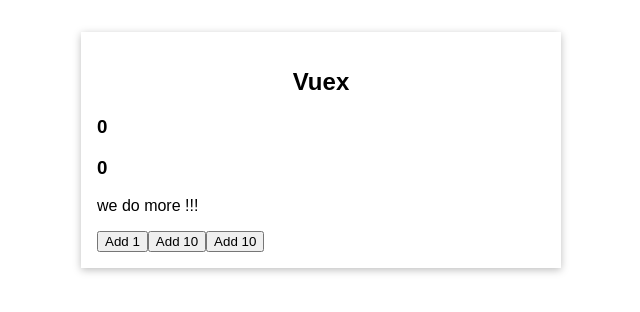
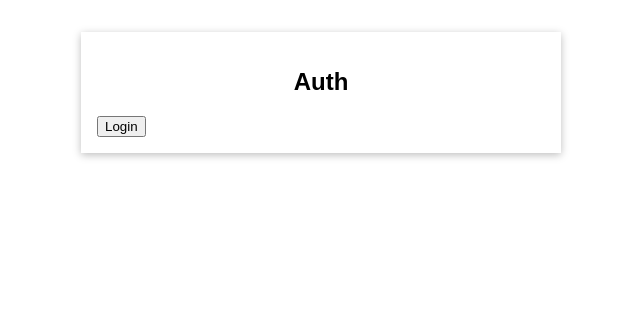
Before and after one commit to MRAlirad/Vue-Projects, a Vue app: page / in a window 1280 px wide. Shown: the top 312 px of the page, without its empty margins (319-959 px from the left). Built offline with nearby package versions, Linux system fonts and the light colour scheme.

Commit message:
add more states

```diff
--- a/src/main.js
+++ b/src/main.js
@@ -8,6 +8,7 @@
     {
         return {
             counter: 0,
+            isLogedIn: false,
         };
     },
     mutations: {
@@ -18,6 +19,10 @@
         increase(state, payload)
         {
             state.counter = state.counter + payload.value;
+        },
+        setAuth(state, payload)
+        {
+            state.isLogedIn = payload.isAuth;
         }
     },
     actions: {
@@ -31,7 +36,15 @@
             {
                 context.commit('increase', payload);
             }, 2000);
-        }
+        },
+        login(context)
+        {
+            context.commit('setAuth', {isAuth: true});
+        },
+        logout(context)
+        {
+            context.commit('setAuth', {isAuth: false});
+        },
     },
     getters: {
         finalCounter(state)
@@ -46,7 +59,11 @@
             else if (finalCounter > 100)
                 return 100;
             return finalCounter;
-        }
+        },
+        userIsAuthenticated(state)
+        {
+            return state.isLogedIn;
+        },
     }
 });
 
--- /dev/null
+++ b/src/projects/vuex/UserAuth.vue
@@ -0,0 +1,22 @@
+<template>
+    <button @click="login" v-if="!isAuth">Login</button>
+    <button @click="logout" v-if="isAuth">Logout</button>
+</template>
+
+<script>
+    export default {
+        methods: {
+            login(){
+                this.$store.dispatch('login')
+            },
+            logout(){
+                this.$store.dispatch('logout')
+            },
+        },
+        computed: {
+            isAuth(){
+                return this.$store.getters.userIsAuthenticated;
+            }
+        }
+    }
+</script>
--- a/src/projects/vuex/VuexApp.vue
+++ b/src/projects/vuex/VuexApp.vue
@@ -1,9 +1,12 @@
 <template>
-	<base-container title="Vuex">
+	<base-container title="Vuex" v-if="isAuth">
 		<Counter />
-        <FavouriteValue />
+		<FavouriteValue />
 		<ChangeCounter />
 		<button @click="addOne">Add 10</button>
+	</base-container>
+	<base-container title="Auth">
+		<UserAuth />
 	</base-container>
 </template>
 
@@ -12,25 +15,30 @@
 	import Counter from './Counter.vue';
 	import ChangeCounter from './ChangeCounter.vue';
 	import FavouriteValue from './FavouriteValue.vue';
+	import UserAuth from './UserAuth.vue';
 
 	export default {
 		components: {
 			BaseContainer,
 			Counter,
 			ChangeCounter,
-            FavouriteValue
+			FavouriteValue,
+			UserAuth,
 		},
 		computed: {
 			counter() {
 				return this.$store.state.counter;
+			},
+			isAuth() {
+				return this.$store.getters.userIsAuthenticated;
 			},
 		},
 		methods: {
 			addOne() {
 				// this.$store.commit('increase', {value: 10});
 				// this.$store.commit({
-					// type: 'increase',
-					// value: 10,
+				// type: 'increase',
+				// value: 10,
 				// });
 				this.$store.dispatch({
 					type: 'increase',
```
